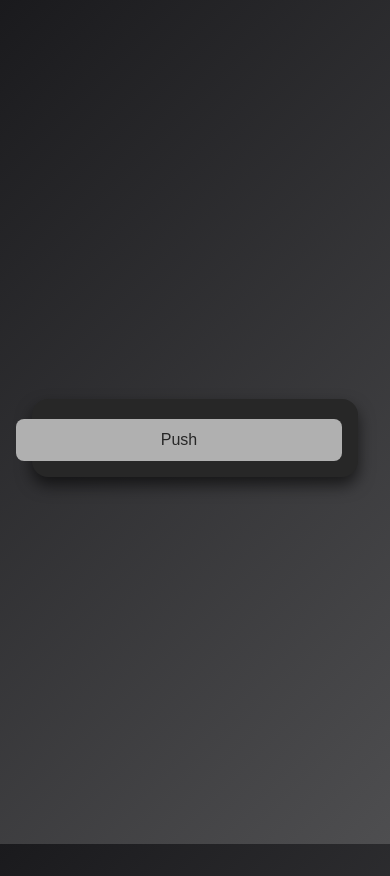
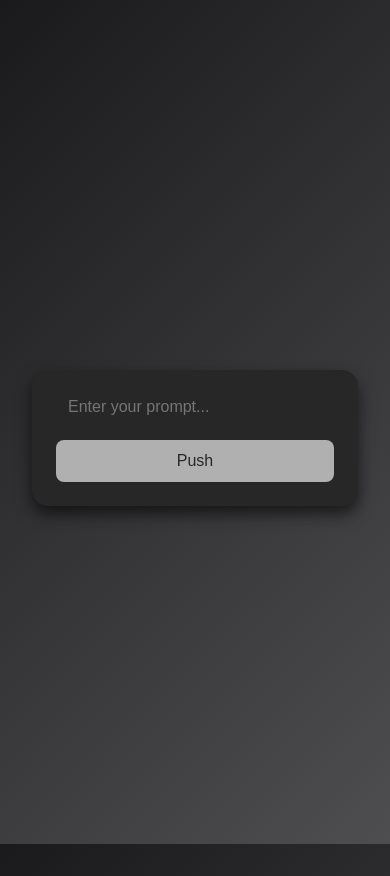
Before and after one commit to WallowWaz/push-mvp, a React (Create React App) app: page / in a window 390 px wide. Built offline with nearby package versions, Linux system fonts and the light colour scheme.

Commit message:
Frontend Update v0.2

```diff
--- a/src/App.css
+++ b/src/App.css
@@ -105,8 +105,10 @@ body, html {
     margin: 0 1rem;
   }
   .push-button {
+    position: static; /* Remove absolute positioning to flow properly */
     width: 100%;
     padding: 0.75rem;
+    margin-top: 1rem; /* Add space above button */
   }
   .input-field {
     padding: 0.25rem 0.75rem 0.5rem 0.75rem;
```
